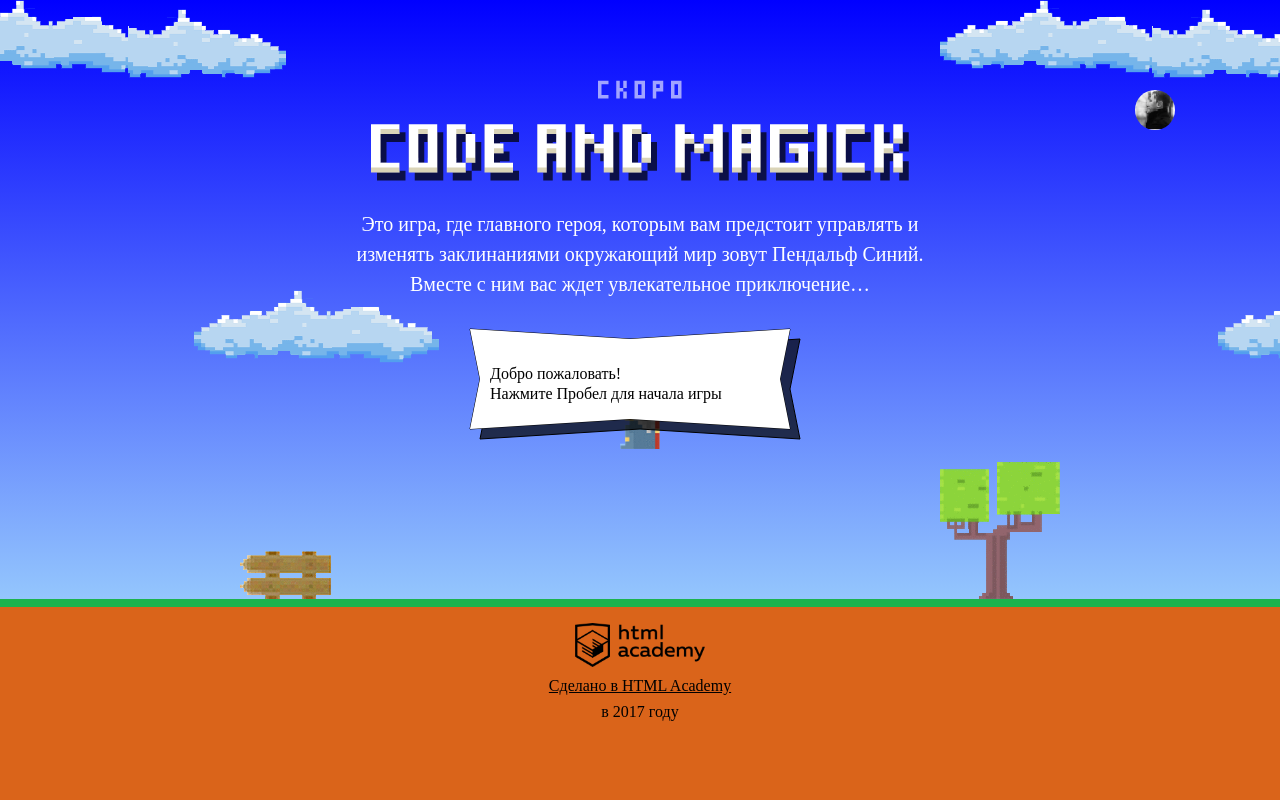
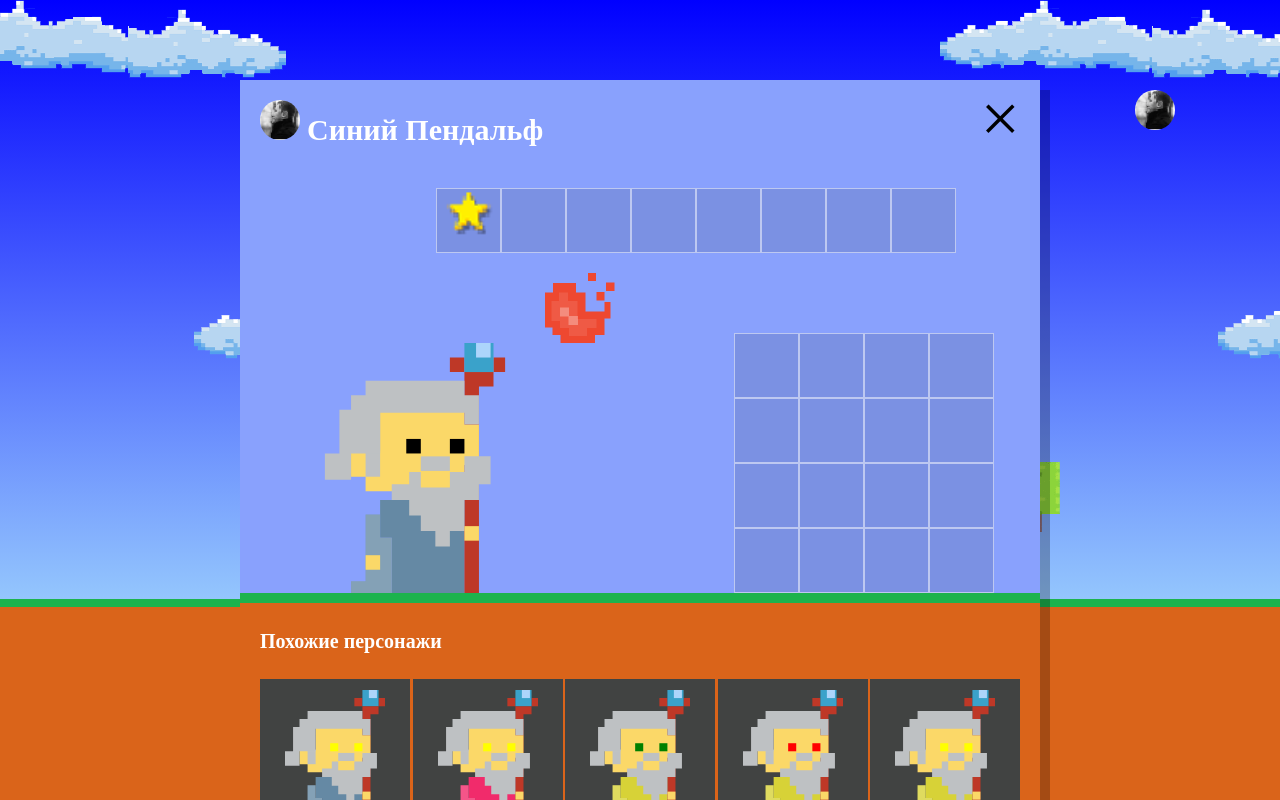
Before and after one commit to captain-zsa/208340-code-and-magick, a website: page index.html in a window 1280 px wide. Both pictures are taken after a click on the picture 1155 px from the left and 110 px from the top of the page. Shown: the top 800 px of the page. Drawn offline with Linux system fonts and the light colour scheme; a web font is replaced by a local one.

Commit message:
Выполнено задание Одеть Надежду

```diff
--- a/index.html
+++ b/index.html
@@ -62,13 +62,14 @@
 
   <div class="demo"></div>
 
-  <div class="setup-open">
+  <div class="setup-open" tabindex="0">
     <img src="./img/user-1.jpg" class="setup-open-icon">
   </div>
 </header>
 
 <div class="overlay setup hidden">
   <form class="setup-wizard-form"
+        action="https://js.dump.academy/code-and-magick"
         method="post"
         enctype="multipart/form-data"
         autocomplete="off">
@@ -81,7 +82,7 @@
         </div>
         <label>
           <input type="text" name="username"
-                 maxlength="25" required
+                 minlength="2" maxlength="25" required
                  class="setup-user-name" value="Синий Пендальф"/>
         </label>
       </div>
@@ -201,6 +202,7 @@
   };
 </script>
 <script src="js/start.js"></script>
+<script src="js/setup.js"></script>
 <script src="js/game.js"></script>
 </body>
 </html>
--- /dev/null
+++ b/js/setup.js
@@ -0,0 +1,148 @@
+var ESC_KEYCODE = 27;
+var ENTER_KEYCODE = 13;
+
+var setupBlock = document.querySelector('.setup');
+var setupClose = document.querySelector('.setup-close');
+var setupOpen = document.querySelector('.setup-open');
+
+var escSetupClose = function (evt) {
+	if(evt.keyCode === ESC_KEYCODE) {
+		onSetupClose();
+		evt.preventDefault();
+	}
+};
+
+var onSetupClose = function () {
+	setupBlock.classList.add('hidden');
+	document.removeEventListener('keydown', escSetupClose);
+};
+var onSetupShow = function (evt) {
+	setupBlock.classList.remove('hidden');
+	document.addEventListener('keydown', escSetupClose);
+};
+
+setupOpen.addEventListener('click', onSetupShow);
+setupOpen.addEventListener('keydown', function (evt) {
+	if(evt.keyCode === ENTER_KEYCODE) {
+		onSetupShow();
+	}
+});
+setupClose.addEventListener('click', onSetupClose);
+setupClose.addEventListener('keydown', function (evt) {
+	if(evt.keyCode === ENTER_KEYCODE) {
+		onSetupClose();
+	}
+});
+
+
+var usersNames = [
+	'Иван',
+	'Хуан Себастьян',
+	'Мария',
+	'Кристоф',
+	'Виктор',
+	'Юлия',
+	'Люпита',
+	'Вашингтон'
+];
+var usersFnames = [
+	'да Марья',
+	'Верон',
+	'Мирабелла',
+	'Вальц',
+	'Онопко',
+	'Топольницкая',
+	'Нионго',
+	'Ирвинг'
+];
+var coatColor = [
+	'rgb(101, 137, 164)',
+	'rgb(241, 43, 107)',
+	'rgb(146, 100, 161)',
+	'rgb(56, 159, 117)',
+	'rgb(215, 210, 55)',
+	'rgb(0, 0, 0)'
+];
+var eyesColor = [
+	'black',
+	'red',
+	'blue',
+	'yellow',
+	'green'
+];
+var fireColor = [
+	'#ee4830',
+	'#30a8ee',
+	'#5ce6c0',
+	'#e848d5',
+	'#e6e848'
+];
+
+var users = [];
+for (var i = 0; i<=4; i++) {
+	var randName = parseInt(Math.random()*10),
+		randFname = parseInt(Math.random()*10),
+		randCoat = parseInt(Math.random()*10),
+		randEyes = parseInt(Math.random()*10);
+	if (randName >= usersNames.length) {
+		randName = usersNames.length-2;
+	}
+	if (randFname >= usersFnames.length) {
+		randFname = usersFnames.length-2;
+	}
+	if (randCoat >= coatColor.length) {
+		randCoat = coatColor.length-2;
+	}
+	if (randEyes >= eyesColor.length) {
+		randEyes = eyesColor.length-2;
+	}
+	users[i] = {
+		name: usersNames[randName]+' '+usersFnames[randFname],
+		coatColor: coatColor[randCoat],
+		eyesColor: eyesColor[randEyes]
+	};
+}
+
+var similarList = document.querySelector('.setup-similar-list');
+var similarItem = document.querySelector('#similar-wizard-template').content.querySelector('.setup-similar-item');
+for (var j = 0; j<users.length; j++) {
+	var wizardElement = similarItem.cloneNode(true);
+
+	wizardElement.querySelector('.setup-similar-label').textContent = users[j].name;
+	wizardElement.querySelector('.wizard-coat').style.fill = users[j].coatColor;
+	wizardElement.querySelector('.wizard-eyes').style.fill = users[j].eyesColor;
+
+	similarList.appendChild(wizardElement);
+}
+document.querySelector('.setup-similar').classList.remove('hidden');
+
+
+
+var wizardCoat = document.querySelector('.setup-wizard .wizard-coat');
+var wizardEyes = document.querySelector('.setup-wizard .wizard-eyes');
+var wizardFire = document.querySelector('.setup-fireball-wrap');
+
+var randomInteger = function (min, max) {
+	var rand = min - 0.5 + Math.random() * (max - min + 1)
+	rand = Math.round(rand);
+	return rand;
+}
+// изменение цвета мантии
+var editCoat = function () {
+	var coatColorNow = coatColor[randomInteger(0, coatColor.length-1)];
+	wizardCoat.style.fill = coatColorNow;
+};
+// изменение цвета глаз
+var editEyes = function () {
+	var eyesColorNow = eyesColor[randomInteger(0, eyesColor.length-1)];
+	wizardEyes.style.fill = eyesColorNow;
+};
+// изменение фаербола
+var editFire = function () {
+	var fireColorNow = fireColor[randomInteger(0, fireColor.length-1)];
+	wizardFire.style.backgroundColor = fireColorNow;
+	wizardFire.querySelector('[name=fireball-color]').value = fireColorNow;
+};
+wizardCoat.addEventListener('click', editCoat);
+wizardEyes.addEventListener('click', editEyes);
+wizardFire.addEventListener('click', editFire);
```
